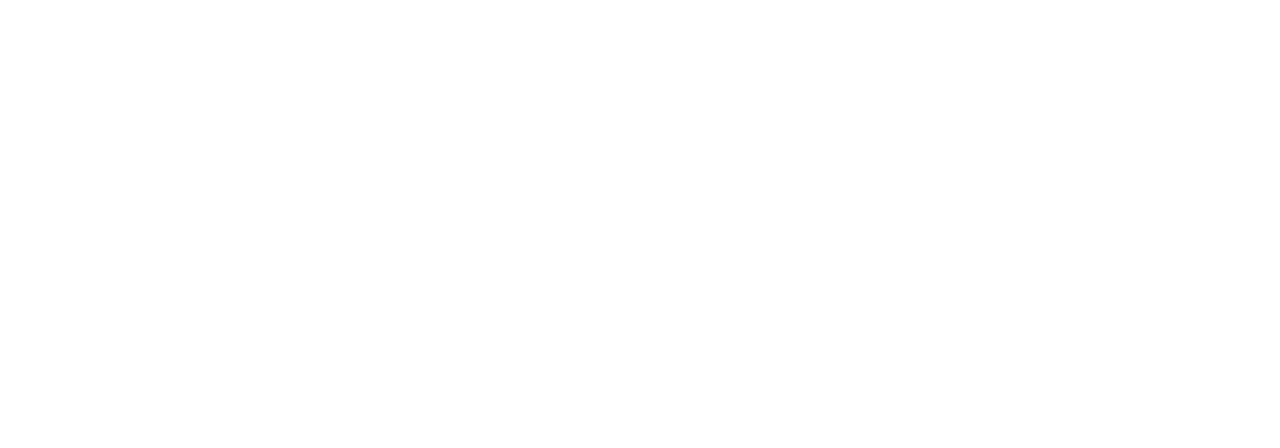
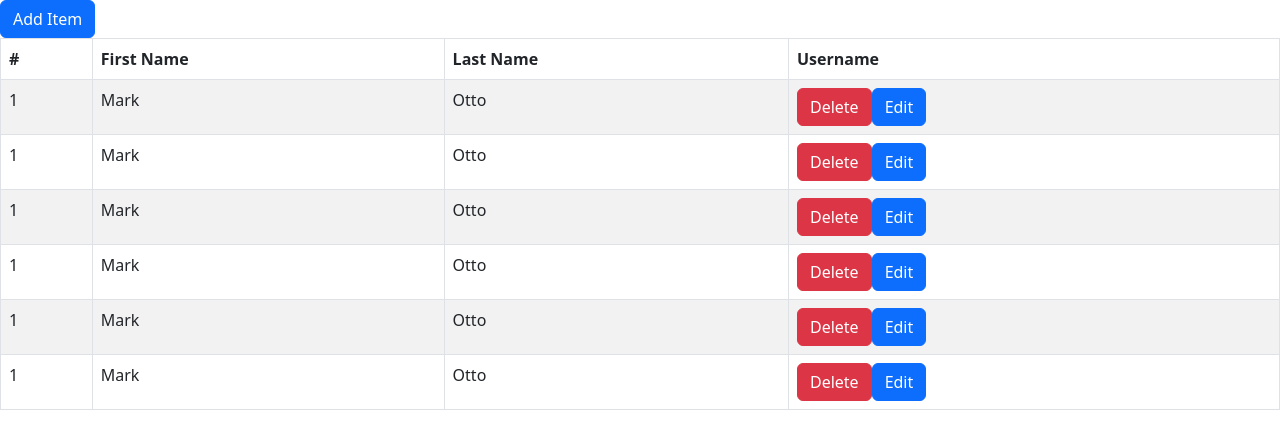
Before and after one commit to phuong210/Register-Login, a React (Create React App) app in the folder phuong/: page /dashboard in a window 1280 px wide. Before the commit this address had no page. Shown: the top 448 px of the page. Built offline with nearby package versions, Linux system fonts and the light colour scheme.

Commit message:
template sourec

```diff
--- a/phuong/src/App.js
+++ b/phuong/src/App.js
@@ -4,73 +4,18 @@
 import Login from './pages/Login/login.js';
 import { ToastContainer } from 'react-toastify';
 import "react-toastify/dist/ReactToastify.css";
-
-// import { useState } from 'react';
-// import Home from "../src/components/home.js"
-// import Contact from "../src/components/contact.js"
-// import News from "../src/components/news.js"
-// import About from "../src/components/about.js"
-// import Route from './components/route/Route';
-// import Link from './components/route/Link.js';
 import { Routes, Route } from "react-router-dom";
+import Dashboard from './pages/Dashboard';
 
 
 function App() {
 
-    // const [flagChangePath, setFlagChangePath] = useState(true);
-
-    // const handlePathChange = () => {
-    //     // console.log('excute from parent');
-    //     setFlagChangePath(!flagChangePath);
-    // }
-
     return (<div className="App">
-        {/* <div>
-            <nav>
-                <ul className="menu container">
-                    <li>
-                        <Link to="/home" onHandleChangePath={handlePathChange}>
-                            Home
-                        </Link>
-                    </li>
-                    <li>
-                        <Link to="/news" onHandleChangePath={handlePathChange}>
-                            News
-                        </Link>
-                    </li>
-                    <li>
-                        <Link to="/contact" onHandleChangePath={handlePathChange}>
-                            Contact
-                        </Link>
-                    </li>
-                    <li>
-                        <Link to="/about" onHandleChangePath={handlePathChange}>
-                            About
-                        </Link>
-                    </li>
-                </ul>
-            </nav>
-
-            <div className="container">
-                <Route path="/home" element={<Home />}></Route>
-                <Route path="/news" element={<News />}></Route>
-                <Route path="/contact" element={<Contact />}></Route>
-                <Route path="/about" element={<About />}></Route>
-
-            </div>
-
-        </div> */}
-
-        {/* <AuthLayout>
-            <div className='container'>
-                <Route path="/register" element={<Register />}></Route>
-                <Route path="/login" element={<Login />}></Route>
-            </div>
-        </AuthLayout> */}
         <AuthLayout>
             <Routes>
                 <Route path="/register" element={<Register />}></Route>
                 <Route path="/login" element={<Login />}></Route>
+                <Route path="/dashboard" element={<Dashboard />}></Route>
             </Routes>
         </AuthLayout>
         <ToastContainer />
--- /dev/null
+++ b/phuong/src/pages/Dashboard/index.js
@@ -0,0 +1,29 @@
+import { Button } from 'react-bootstrap';
+import Table from 'react-bootstrap/Table';
+import ItemTable from './table/ItemTable';
+const Dashboard = () => {
+    return (
+        <>
+        <Button variant="primary">Add Item</Button>
+        <Table striped bordered hover>
+        <thead>
+          <tr>
+            <th>#</th>
+            <th>First Name</th>
+            <th>Last Name</th>
+            <th>Username</th>
+          </tr>
+        </thead>
+        <tbody>
+            <ItemTable />
+            <ItemTable />
+            <ItemTable />
+            <ItemTable />
+            <ItemTable />
+            <ItemTable />
+        </tbody>
+      </Table>
+      </>
+    );
+}
+export default Dashboard;
--- /dev/null
+++ b/phuong/src/pages/Dashboard/table/ItemTable.js
@@ -0,0 +1,15 @@
+import { Button } from 'react-bootstrap';
+const ItemTable = () => {
+    return (
+        <tr>
+            <td>1</td>
+            <td>Mark</td>
+            <td>Otto</td>
+            <td>
+                <Button variant="danger">Delete</Button>
+                <Button variant="primary">Edit</Button>
+            </td>
+        </tr>
+    )
+}
+export  default ItemTable;
--- a/phuong/src/pages/Login/login.js
+++ b/phuong/src/pages/Login/login.js
@@ -8,10 +8,10 @@
 import { parseObjectToFormData, validateLogin } from '../../utils/function.js';
 import { notify } from '../../utils/function.js';
 import { ETypeStatus } from '../../constants/constant.js';
-import { Link } from 'react-router-dom';
+import { Link, useNavigate } from 'react-router-dom';
 
 const Login = () => {
-
+    const navigate = useNavigate();
     const [loading, setLoading] = useState(false);
     const formik = useFormik({
         initialValues: {
@@ -32,19 +32,14 @@
     const loginSubmit = async (object) => {
         try {
             setLoading(true);
-            // console.log(2);
             const response = await ApiHepler.post({ path: 'auth/login', payload: parseObjectToFormData(object) })
-            console.log(response);
-
             if (response.success === true) {
                 ApiHepler.setJwtToken(null);
                 setLoading(false);
-
-                console.log(2);
-
+                ApiHepler.storeAccessToken(response.data.access_token);
                 notify("Sign In Success", ETypeStatus.SUCCESS);
                 resetForms();
-                // ApiHepler.storeAccessToken(response.data.access_token);
+                navigate('/dashboard')
             }
         } catch (error) {
             notify('Error', ETypeStatus.ERROR);
--- a/phuong/src/pages/Register/register.js
+++ b/phuong/src/pages/Register/register.js
@@ -8,8 +8,6 @@
 import { validate } from '../../utils/function.js';
 import { notify } from '../../utils/function.js';
 import { ETypeStatus } from '../../constants/constant.js';
-
-// import Link from "../../components/route/Link.js"
 import { Link } from 'react-router-dom';
 import { useNavigate } from 'react-router-dom';
 
@@ -17,12 +15,6 @@
 
     const [loading, setLoading] = useState(false);
     const navigate = useNavigate();
-
-    // const [flagChangePath, setFlagChangePath] = useState(true);
-    // const handlePathChange = () => {
-    //     setFlagChangePath(!flagChangePath);
-    // }
-
     const formik = useFormik({
         initialValues: {
             name: "",
@@ -65,7 +57,6 @@
                 <Form onSubmit={formik.handleSubmit} disabled={loading}>
                     <h1 className='mb-4'>Register</h1>
                     <p className='text-center'>Already have an account?
-                        {/* <Link to={"/login"} onHandleChangePath={handlePathChange}>Sign In</Link> */}
                         <Link to="/login">Sign In</Link>
                     </p>
 
@@ -111,11 +102,7 @@
                     ></InputComponent>
                     {formik.errors.confirm_password && <span className="text-danger">{formik.errors.confirm_password}</span>}
 
-                    <ButtonComponent className={"mt-5 form-input btn-primary btn-submit"} name={"Sign Up"} type={"submit"} isLoading={loading}>
-
-                    </ButtonComponent>
-                    {/* <Link to={"/login"} onHandleChangePath={handlePathChange}>Sign In</Link> */}
-                    {/* <Link to="/login">Sign In</Link> */}
+                    <ButtonComponent className={"mt-5 form-input btn-primary btn-submit"} name={"Sign Up"} type={"submit"} isLoading={loading}></ButtonComponent>
 
                 </Form>
             </div>
--- a/phuong/src/services/services.js
+++ b/phuong/src/services/services.js
@@ -1,9 +1,13 @@
 import { BASE_URL } from '../constants/constant.js'
 import { objectToQueryString, handleErrors } from '../utils/function.js'
 
+// eslint-disable-next-line import/no-anonymous-default-export
 export default {
     token: undefined,
     headers: {},
+    storeAccessToken(token){
+       localStorage.setItem('token', token)
+    },
     setJwtToken(token) {
         this.token = token
         this.establishHeaderRequest()
```
Also changed, not shown: 1 other file (tests, documents, lock files or other folders).
